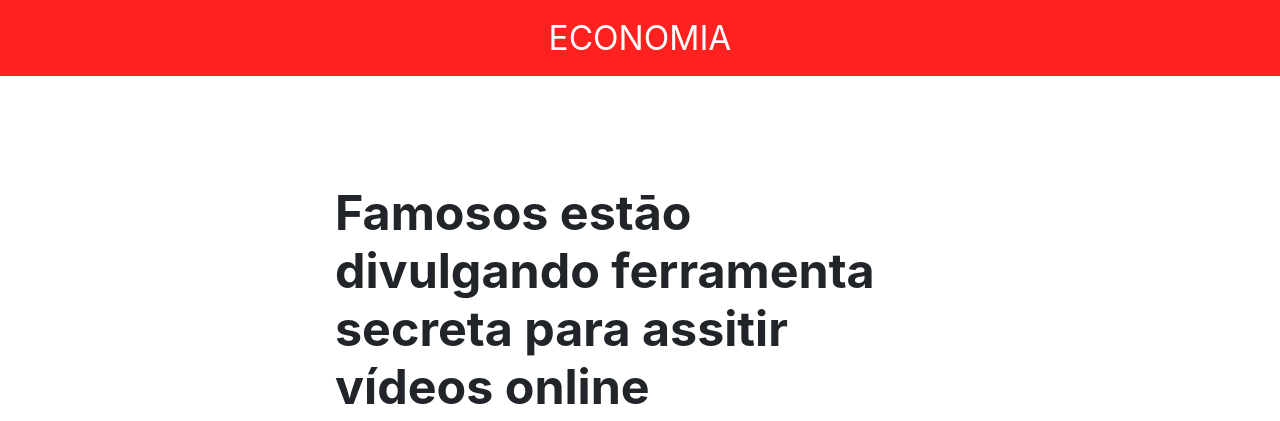
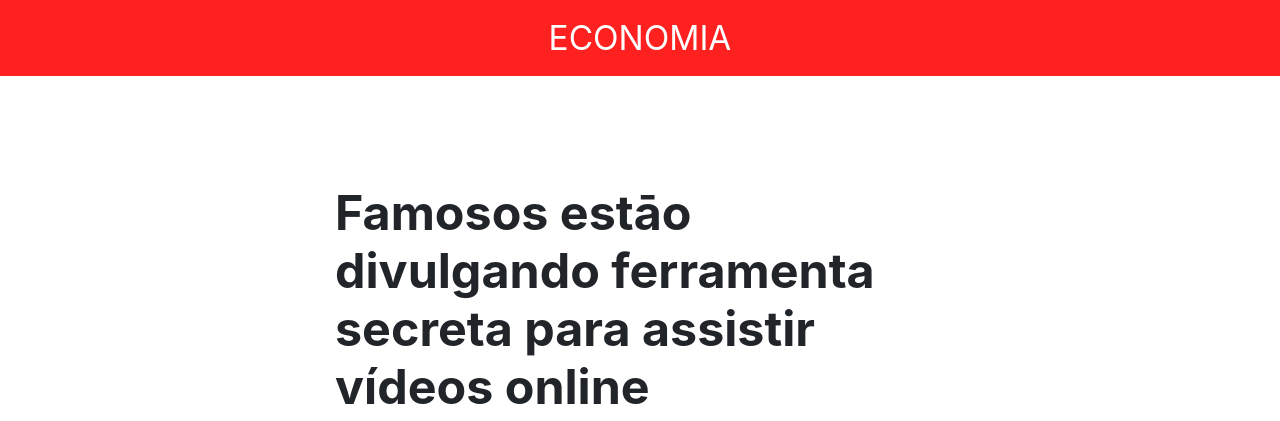
Before and after one commit to GrowthDigital21/rendavideo.com, a plain HTML site: page advertorial.html in a window 1280 px wide. Shown: the top 421 px of the page. Drawn offline with nearby package versions, Linux system fonts and the light colour scheme.

Commit message:
Update advertorial.html

```diff
--- a/advertorial.html
+++ b/advertorial.html
@@ -325,7 +325,7 @@ width: 357.453px;
 </p>
 </div>
 <div class="container c1">
-<h1>Famosos estāo divulgando ferramenta secreta para assitir vídeos online    </h1>
+<h1>Famosos estāo divulgando ferramenta secreta para assistir vídeos online    </h1>
 <h2><small id="subtitulo">Depois de ser ativado no celular, você consegue receber por cada vídeo assistido, jovens estāo chamando de "renda no automatico"
 </small></h2>
 <div class="content-publication-data__text"> <p class="content-publication-data__from"><strong> </strong> <span style="font-weight: normal"><t style="text-transform:capitalize">são paulo</t> - <t style="text-transform:uppercase"> sp</t></span> </p> <p id="datadeatualizacao" class="content-publication-data-updated"> <time itemprop="datePublished" datetime="2019-08-02T12:22:16.076Z">
```
